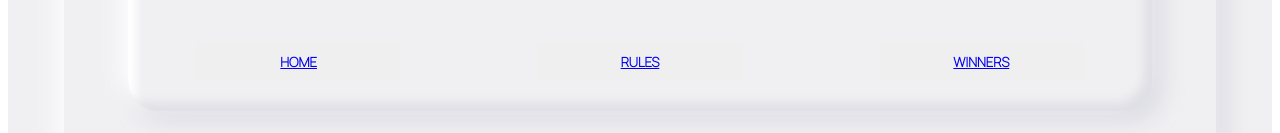
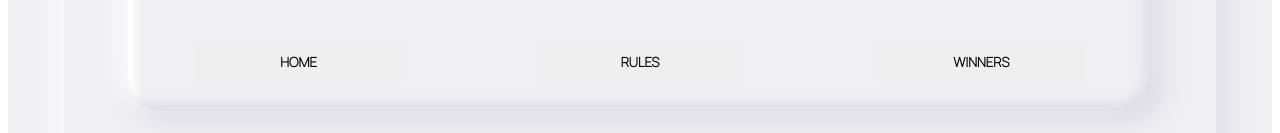
Before and after one commit to curlyfriesplease/guesstoimpress, a React (Create React App) app: page /query in a window 1280 px wide. Shown: the part 228-361 px from the top of the page. Built offline with nearby package versions, Linux system fonts and the light colour scheme; no server answers; what aws-amplify would draw is missing.

Commit message:
Adding GA

```diff
--- a/public/index.html
+++ b/public/index.html
@@ -36,6 +36,15 @@
       rel="stylesheet"
     />
   </head>
+    <!-- Google tag (gtag.js) -->
+  <script async src="https://www.googletagmanager.com/gtag/js?id=G-JN2TEYWYLZ"></script>
+  <script>
+    window.dataLayer = window.dataLayer || [];
+    function gtag(){dataLayer.push(arguments);}
+    gtag('js', new Date());
+
+    gtag('config', 'G-JN2TEYWYLZ');
+  </script>
   <body>
     <noscript>You need to enable JavaScript to run this app.</noscript>
     <div id="root"></div>
--- a/src/components/header.js
+++ b/src/components/header.js
@@ -1,11 +1,13 @@
 import { redirect, Link } from 'react-router-dom';
 import '../css/header.css';
 import { fetchAllPredictionsByYear } from './queries';
+import { useNavigate } from "react-router-dom";
 
-const handleClick = (year, setPredictions) => {
-  redirect('/error');
-  fetchAllPredictionsByYear(year, setPredictions);
-};
+
+// const handleClick = (year, setPredictions) => {
+//   redirect('/error');
+//   fetchAllPredictionsByYear(year, setPredictions);
+// };
 
 export const Header = ({ setPredictions }) => (
   <div className="headerDiv dropShadow2">
@@ -16,18 +18,20 @@ export const Header = ({ setPredictions }) => (
 
 const Title = () => <div className="title">Guess to Impress</div>;
 
-const MenuItems = ({ setPredictions }) => (
+const MenuItems = ({ setPredictions }) => {
+const { push } = useNavigate()
+return (
   <>
     <div className="menuItems">
-      <button className="menuButton">
-        <Link to="/">HOME</Link>
+      <button className="menuButton" onClick={() => push('/')}>
+        HOME
       </button>
-      <button className="menuButton">
-        <Link to="/rules">RULES</Link>
+      <button className="menuButton"onClick={() => push('/rules')}>
+        RULES
       </button>
-      <button className="menuButton">
-        <Link to="/winners">WINNERS</Link>
+      <button className="menuButton"onClick={() => push('/winners')}>
+        WINNERS
       </button>
     </div>
   </>
-);
+)};
```
